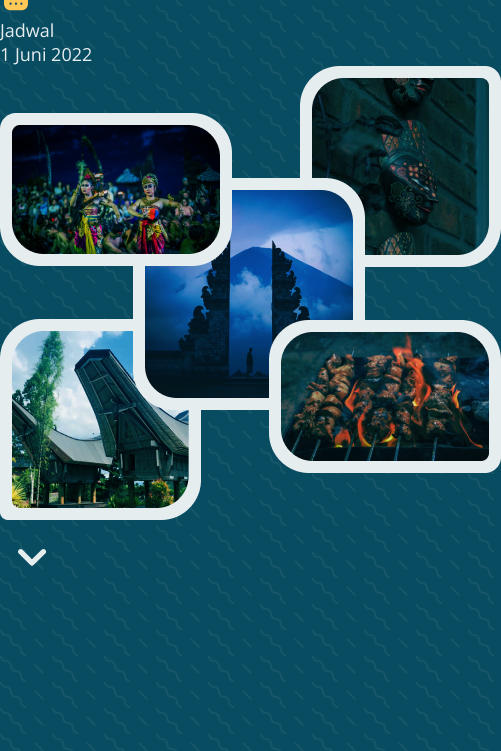
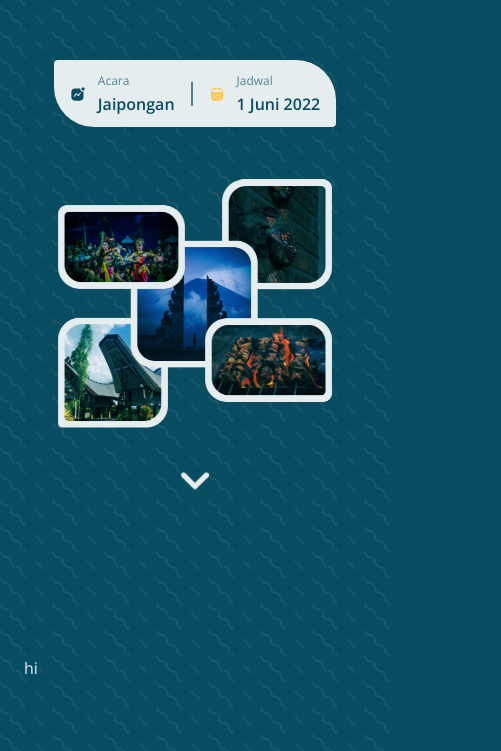
Before and after one commit to rakhacimano/Cultured, a plain HTML site: page index.html in a window 390 px wide. Shown: the part 306-1057 px from the top of the page, 501 px wide, since content can reach past the window. Drawn offline with nearby package versions, Linux system fonts and the light colour scheme; a web font is replaced by a local one.

Commit message:
Code Responsive Design

```diff
--- a/assets/css/main.css
+++ b/assets/css/main.css
@@ -24,6 +24,7 @@
   --margin-8: 0.5rem;
   --margin-16: 1rem;
   --margin-32: 2rem;
+  --margin-48: 3rem;
   --margin-64: 4rem;
   --margin-96: 6rem;
 
@@ -51,10 +52,6 @@ body {
   color: var(--secondary-color);
   font-size: 1.125rem;
   font-weight: 500;
-}
-
-section {
-  margin-bottom: var(--margin-section-1);
 }
 
 @-webkit-keyframes up-down {
@@ -90,23 +87,148 @@ section {
   }
 }
 
-/* === End of Base Styling === */
+@media screen and (min-width: 250px) and (max-width: 767px) {
+  /* === Mobile Styling is Here === */
+  body {
+    font-size: 1rem;
+  }
 
-/* === Spesifically Styling Goes Here === */
-@media screen and (min-width: 1365px) {
+  section {
+    margin-bottom: var(--margin-section-2);
+  }
+
+  .layout-width {
+    padding: 0 1.5rem !important;
+  }
+
+  .beranda-left .left-text h1.beranda-headline {
+    font-size: 2rem !important;
+  }
+
+  .beranda-left .left-box {
+    padding: .75rem 1rem !important;
+  }
+
+  .beranda-left .left-box .box-acara::after {
+    margin: 0 1rem;
+    height: 1.5rem;
+  }
+
+  .beranda-left .left-box img {
+    width: 1rem;
+    margin-right: .75rem;
+  }
+
+  .beranda-left .left-box p.content-text {
+    text-align: left;
+  }
+
+  .beranda-left .left-box p.title-text {
+    font-size: .75rem ;
+  }
+
+  .beranda-right img {
+    width: 80%;
+  }
+}
+/* === End of Mobile Styling === */
+
+@media screen and (max-width: 1365px) {
+  section {
+    margin-bottom: var(--margin-section-2);
+  }
+
+  .layout-width {
+    padding: 0 2.5rem;
+  }
+
+  .beranda-container {
+    display: block;
+    text-align: center;
+    margin-top: var(--margin-64);
+  }
+
+  .beranda-container .beranda-left .left-text h1.beranda-headline {
+    font-family: var(--cursive-font);
+    font-size: 4rem;
+    line-height: 1.5;
+    text-align: center;
+  }
+
+  .beranda-container .beranda-left .left-text p.beranda__sub-headline {
+    margin-top: var(--margin-8);
+    margin-bottom: var(--margin-64);
+    line-height: 1.7;
+    text-align: center;
+  }
+
+  .beranda-left .left-box {
+    background-color: var(--secondary-color);
+    display: flex;
+    align-items: center;
+    margin: 0 auto;
+    margin-bottom: var(--margin-64);
+    padding: 1rem 2rem;
+    border-radius: 0.25rem 2.5rem 0.25rem 2.5rem;
+    color: var(--primary-color);
+    font-weight: 600;
+    width: fit-content;
+  }
+
+  .left-box img {
+    margin-right: var(--margin-16);
+  }
+
+  .left-box p.title-text {
+    text-align: left;
+    font-size: 0.8125rem;
+    color: var(--primary-color-100);
+    font-weight: 500;
+    margin-bottom: var(--margin-4);
+  }
+
+  .left-box .box-acara {
+    display: flex;
+    align-items: center;
+  }
+
+  .left-box .box-jadwal {
+    display: flex;
+    align-items: center;
+  }
+
+  .box-acara::after {
+    content: "";
+    margin: 0 2rem;
+    background-color: var(--primary-color-100);
+    width: 0.125rem;
+    height: 2rem;
+  }
+
+  .beranda-right {
+    -webkit-animation: up-down 3s infinite;
+    animation: up-down 3s infinite;
+  }
+
+  .beranda-bottom {
+    text-align: center;
+    margin-top: var(--margin-16);
+    -webkit-animation: up-down 3s infinite;
+    animation: up-down 3s infinite;
+  }
+}
+
+/* === Laptop | Spesifically Styling Goes Here === */
+@media screen and (min-width: 1366px) {
+  section {
+    margin-bottom: var(--margin-section-1);
+  }
+
   .layout-width {
     padding: 0 6rem;
   }
 
-  body {
-    font-family: var(--sans-font);
-    color: var(--secondary-color);
-    font-size: 1.125rem;
-    font-weight: 500;
-  }
-
   .beranda-container {
-    background-color: red;
     display: flex;
     justify-content: space-between;
     align-items: center;
--- a/assets/css/mobile.css
+++ /dev/null
@@ -1,30 +0,0 @@
-/* === Tipography Guideline === */
-:root {
-  --sans-font: "Open Sans", sans-serif;
-  --cursive-font: "Arima Madurai", cursive;
-}
-
-/* === Color Style Guidline === */
-:root {
-  --primary-color: #084c61;
-  --secondary-color: #e6edef;
-  --tertiary-color: #ffc857;
-  --primary-color-100: #528290;
-}
-
-/* === Margin & Padding Guideline === */
-:root {
-  --margin-section-1: 10rem;
-  --margin-section-2: 8rem;
-  --margin-4: 0.25rem;
-  --margin-8: 0.5rem;
-  --margin-16: 1rem;
-  --margin-32: 2rem;
-  --margin-64: 4rem;
-  --margin-96: 6rem;
-
-  --padding-4: 0.25rem;
-  --padding-8: 0.5rem;
-  --padding-16: 1rem;
-  --padding-24: 1.5rem;
-}
```
Also changed, not shown: assets/css/tablet.css (deleted, +0 -83 lines).
